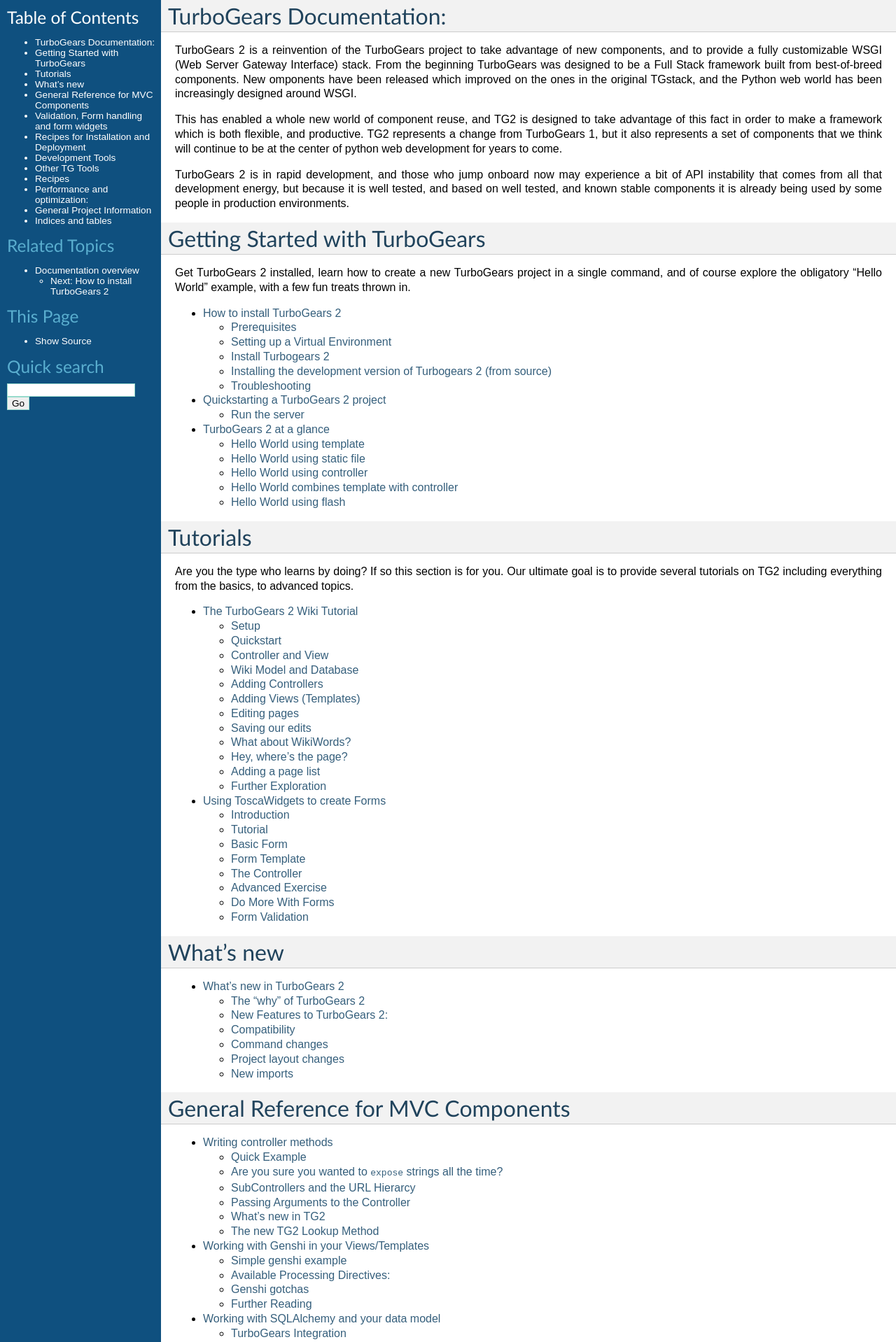
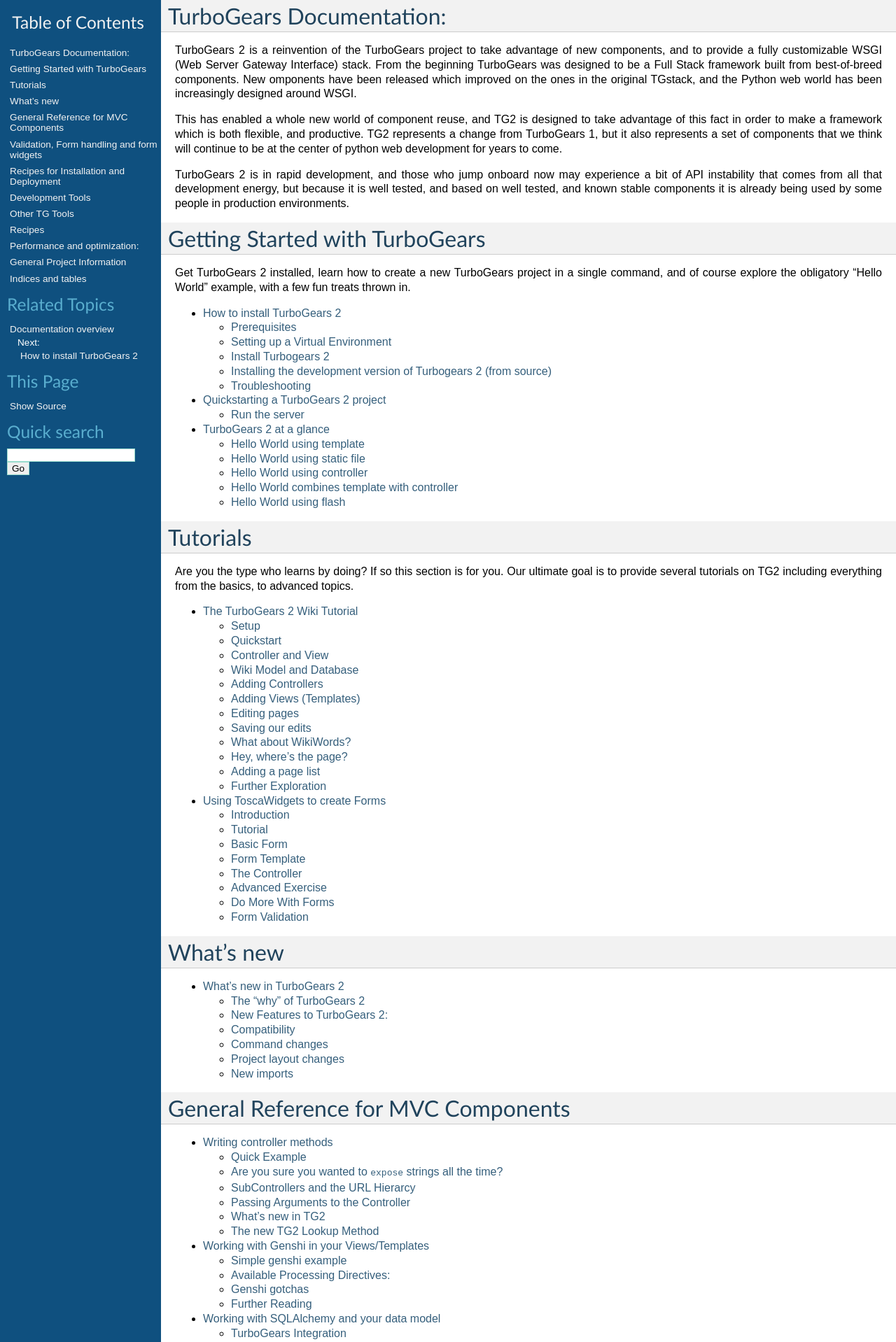
Before and after one commit to TurboGears/tg2, a Sphinx documentation site: the page built from docs/index.rst, in a window 1280 px wide. Shown: the top 1918 px of the page at 70% size. Built offline with Sphinx 7.4.7, drawn with Linux system fonts in a browser that asks for light colours.

Commit message:
Updated style for sphinx generated tg2.0 docs
--HG--
extra : convert_revision : svn%3A77541ad4-5f01-0410-9ede-a1b63cd9a898/trunk%405120

```diff
--- a/docs/_static/tg.css
+++ b/docs/_static/tg.css
@@ -1,3 +1,5 @@
+/* @override http://www.turbogears.org/2.0/docs/_static/tg.css */
+
 /**
  * Sphinx Doc Design
  */
@@ -44,6 +46,9 @@
 
 div.sphinxsidebar ul {
     color: #FFFFFF;
+    list-style-type: none;
+    padding: 0;
+    margin: 10px 0;
 }
 div.clearer {
     clear: both;
@@ -118,7 +123,7 @@
 }
 
 div.sphinxsidebar p.topless {
-    margin: 5px 10px 10px 10px;
+    margin: 5px 0 10px 0;
 }
 
 div.sphinssidebar ul {
@@ -127,22 +132,28 @@
     list-style: none;
     color: white;
 }
-
-div.sphinxsidebar ul ul,
 div.sphinxsidebar ul.want-points {
-    margin-left: -18px;
+    margin-left: 15px;
     list-style: circle;
 }
-
+div.sphinxsidebar ul ul ul ul,
+div.sphinxsidebar ul ul ul,
 div.sphinxsidebar ul ul {
     margin-top: 0;
+    margin-left: 15px;
     margin-bottom: 0;
 }
 
 div.sphinxsidebar a {
-    color: #ffffff;
+    color: #f2f2f2;
+    padding: 0.3em 0 0.3em 0.3em;
+    display: block;
 }
-
+div.sphinxsidebar a:hover {
+	background-color: #1368a7;
+	text-decoration: none;
+	color: #fff;
+}
 div.sphinxsidebar form {
     margin-top: 10px;
 }
```
